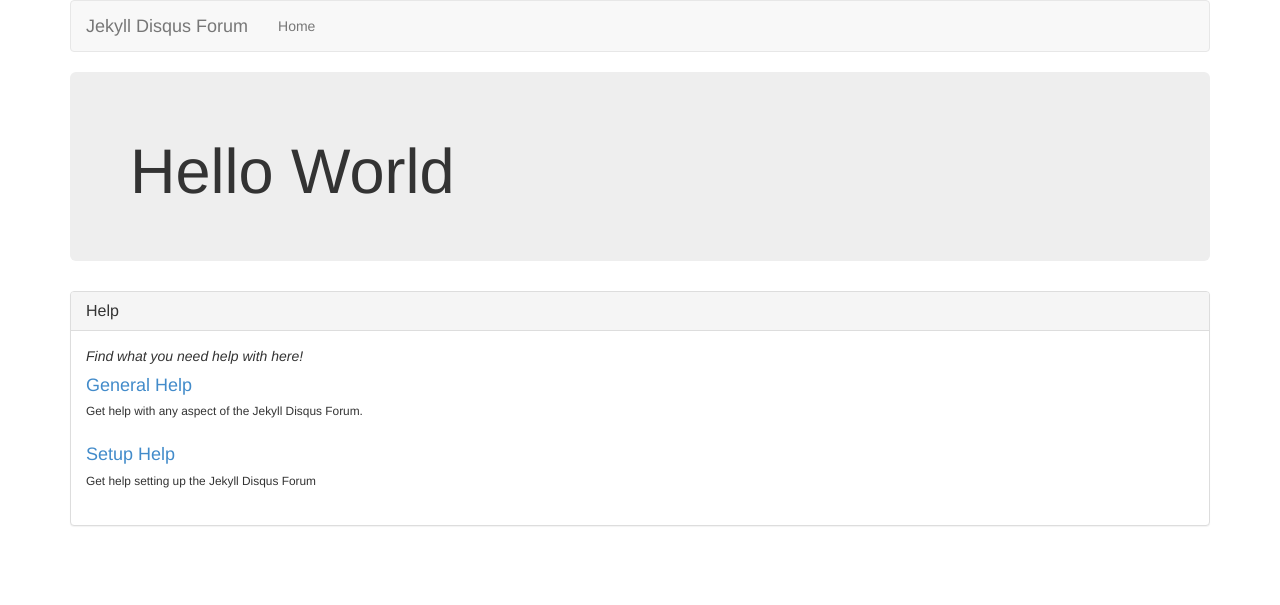
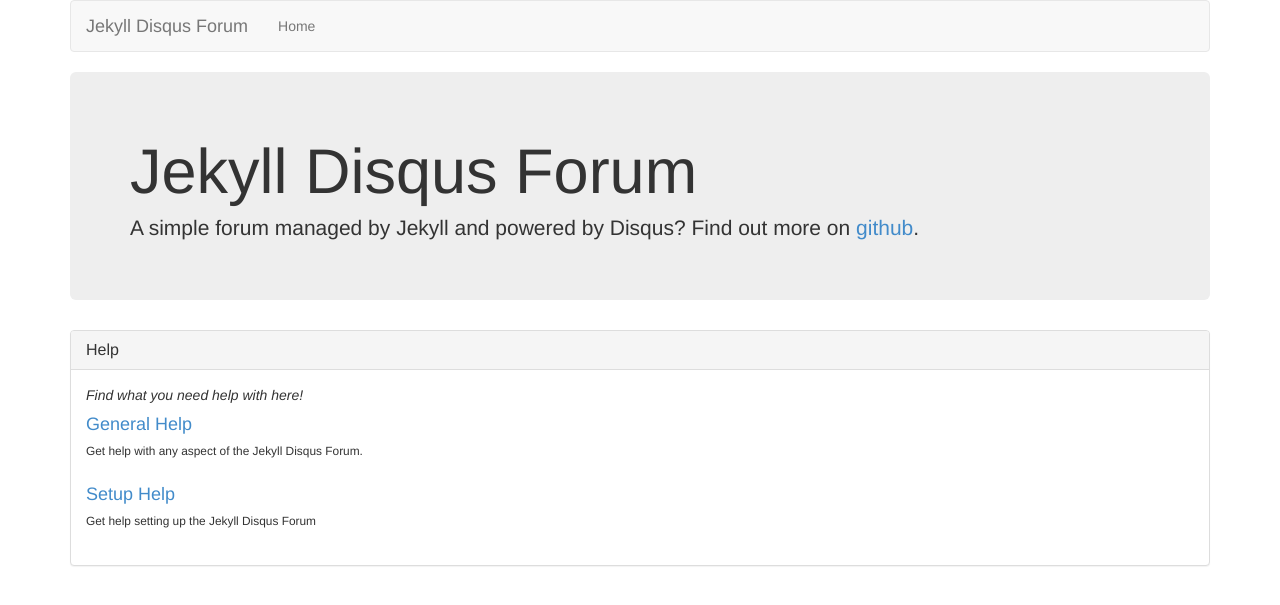
Before and after one commit to klcodanr/Jekyll-Disqus-Forum, a Jekyll site: the page built from index.md, in a window 1280 px wide. Shown: the top 605 px of the page. Built offline with Jekyll 4.4.1, drawn with Linux system fonts in a browser that asks for light colours; nearby versions of some CDN libraries.

Commit message:
Updating the home text

```diff
--- a/index.md
+++ b/index.md
@@ -2,4 +2,6 @@
 layout: home
 ---
 
-<h1>Hello World</h1>
+# Jekyll Disqus Forum
+
+A simple forum managed by Jekyll and powered by Disqus?  Find out more on [github](http://www.github.com/klcodanr/Jekyll-Disqus-Forum).
```
